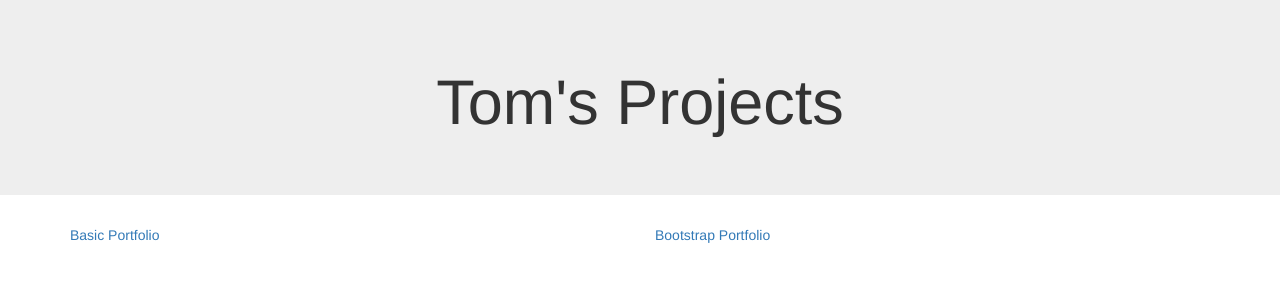
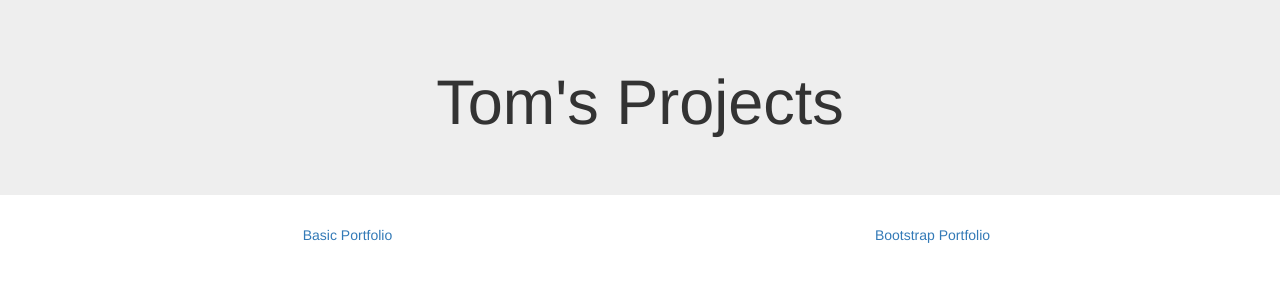
Before and after one commit to tsdcanavan/tsdcanavan.github.io, a plain HTML site: page index.html in a window 1280 px wide. Drawn offline with nearby package versions, Linux system fonts and the light colour scheme.

```diff
--- a/assets/css/style.css
+++ b/assets/css/style.css
@@ -1,3 +1,7 @@
 h1 {
 	text-align: center;
 }
+
+.col-md-6 {
+	text-align: center;
+}
```
